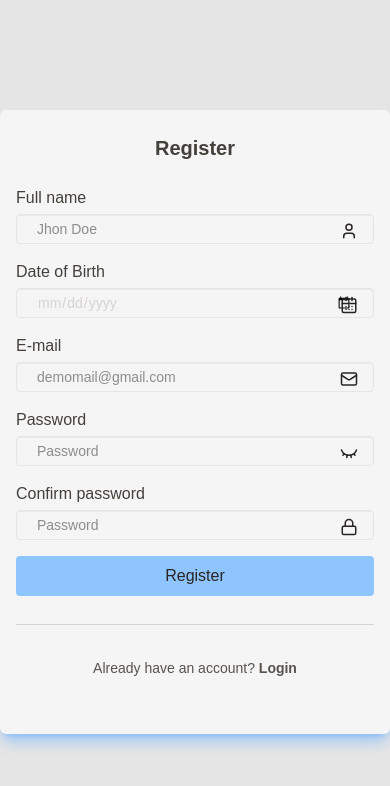
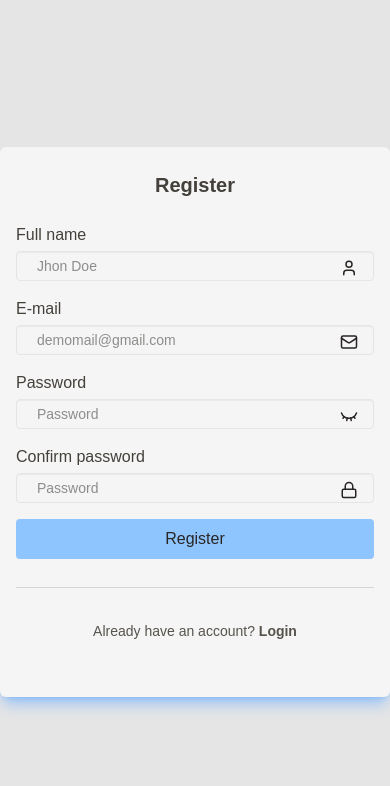
Before and after one commit to tufanrai/Note_Taking_App_Client, a Next.js app: page /auth/register in a window 390 px wide. Shown: the top 786 px of the page. Built offline with nearby package versions, Linux system fonts and the light colour scheme.

Commit message:
Updated the ui's and paddings on the layout for the desktop and small screen also updated the registration form

```diff
--- a/src/app/(dashboard)/page.tsx
+++ b/src/app/(dashboard)/page.tsx
@@ -3,7 +3,7 @@ import AllNotes from "@/components/dashboard/AllNotes";
 
 export default function Home() {
   return (
-    <div className="w-full h-screen relative p-8 overflow-y-auto py-8">
+    <div className="w-full h-screen relative p-8 overflow-y-auto">
       <h1 className="font-bold text-xl italic text-stone-800">Notes</h1>
       <AllNotes />
     </div>
--- a/src/components/Navigation/NavigationComp.tsx
+++ b/src/components/Navigation/NavigationComp.tsx
@@ -79,7 +79,7 @@ const NavigationComp = ({
             </div>
           </Link>
         </div>
-        <div className="w-full h-5/6 relative overflow-hidden">
+        <div className="w-full h-5/6 md:h-screen relative overflow-hidden">
           {children}
           <Link href={"/newnote"}>
             <button className="w-10 h-10 flex items-center justify-center absolute bottom-8 right-8 rounded-md bg-blue-500 cursor-pointer ease duration-200 hover:bg-blue-600 font-black text-xl text-white">
--- a/src/components/cards/ProfileCard.tsx
+++ b/src/components/cards/ProfileCard.tsx
@@ -60,7 +60,6 @@ const ProfileCard = () => {
       endPoint,
       full_name: data.full_name,
       email: data.email,
-      birth: data.birth,
     });
   };
 
--- a/src/components/cards/RegisterCard.tsx
+++ b/src/components/cards/RegisterCard.tsx
@@ -75,26 +75,6 @@ const LoginCard = () => {
           {errors && errors.full_name ? (
             <p className="w-full font-normal text-sm text-end text-red-500">
               {errors.full_name.message}
-            </p>
-          ) : (
-            ""
-          )}
-        </div>
-        <div className="w-full flex flex-col items-start justify-center gap-1">
-          <label className="font-medium text-md text-stone-700">
-            Date of Birth
-          </label>
-          <div className="w-full relative">
-            <LuCalendarDays className="absolute top-2 right-4 font-bold text-lg text-stone-800" />
-            <input
-              type="date"
-              {...register("birth")}
-              className="w-full border border-stone-200 inset-shadow-xs rounded-sm px-5 py-1 font-medium text-sm text-stone-300 outline-none"
-            />
-          </div>
-          {errors && errors.birth ? (
-            <p className="w-full font-normal text-sm text-end text-red-500">
-              {errors.birth.message}
             </p>
           ) : (
             ""
--- a/src/components/interface/interfaces.ts
+++ b/src/components/interface/interfaces.ts
@@ -5,14 +5,12 @@ export interface ILog {
 
 export interface IRegister {
   full_name: string;
-  birth: string;
   email: string;
   password: string;
 }
 
 export interface IUser {
   full_name: string;
-  birth: string;
   email: string;
 }
 
--- a/src/components/schema/authForm.schema.ts
+++ b/src/components/schema/authForm.schema.ts
@@ -12,7 +12,6 @@ export const LoginSchema = yup.object({
 // register schema
 export const RegisterSchema = yup.object({
   full_name: yup.string().required("please enter your full name"),
-  birth: yup.string().required("please enter your DOB"),
   email: yup
     .string()
     .email("please enter a valid email")
```
